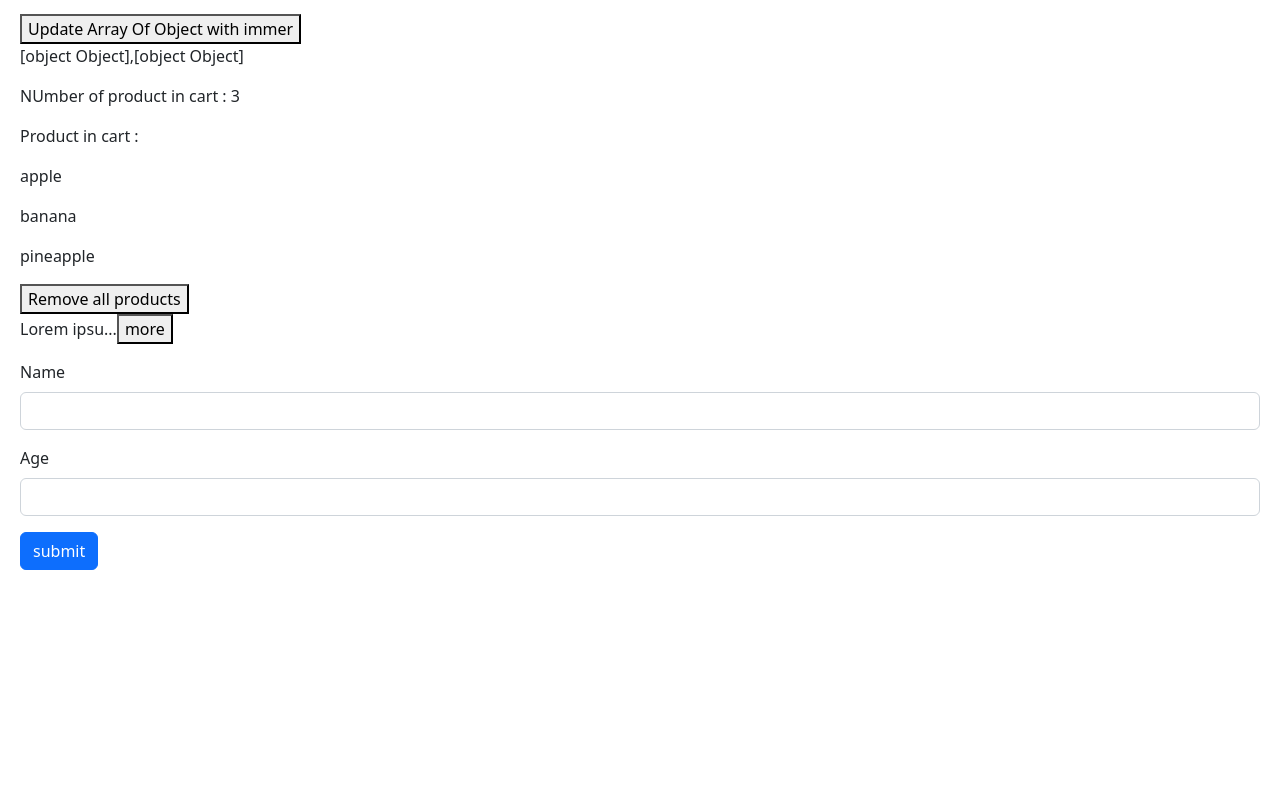
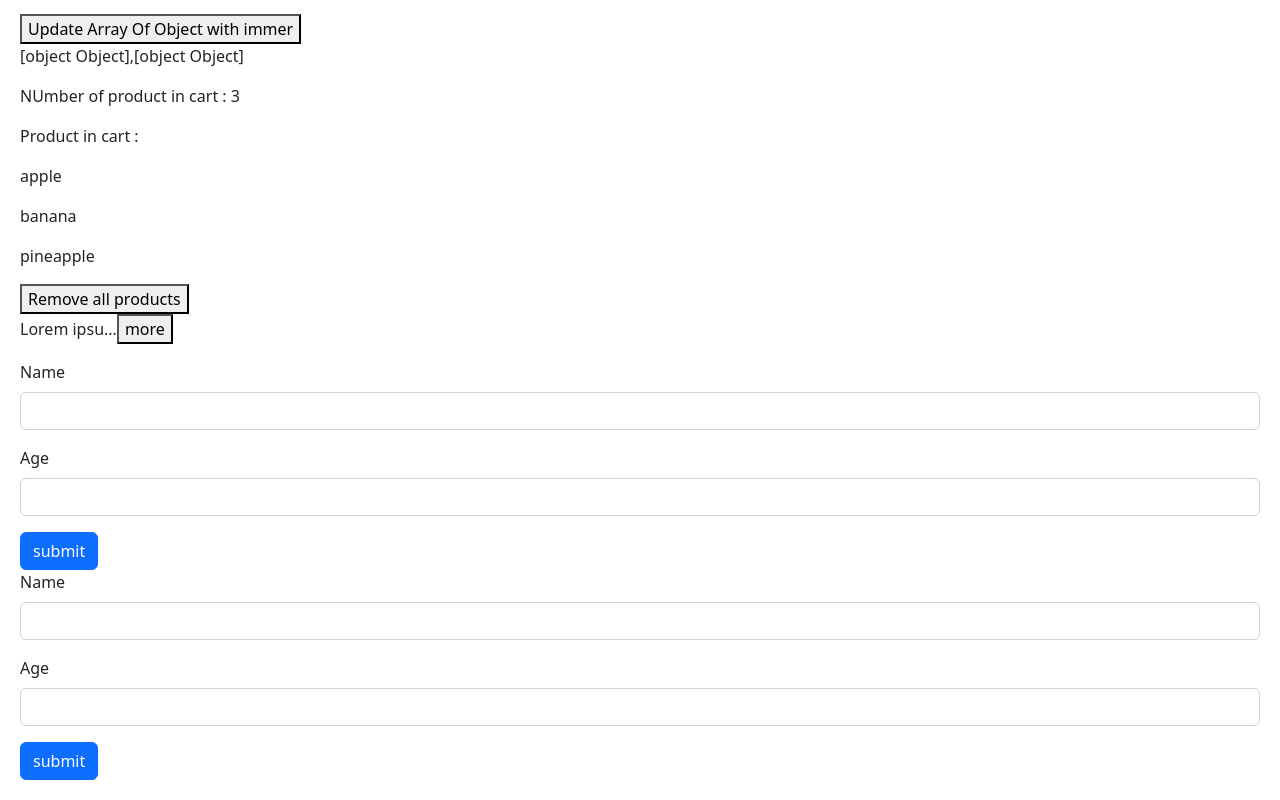
Before and after one commit to jaymanale/Game-Db-App, a React (Vite) app: page / in a window 1280 px wide. Shown: the part 586-1386 px from the top of the page. Before the commit the page ends 1176 px from the top, so only its background shows below. Built offline with nearby package versions, Linux system fonts and the light colour scheme.

Commit message:
Access input value using onChange event

```diff
--- a/src/App.tsx
+++ b/src/App.tsx
@@ -11,7 +11,8 @@
 import NavBar from "./components/NavBar";
 import Cart from "./components/Cart";
 import ExpandableText from "./components/ExpandableText";
-import Form from "./components/Form";
+import FormWithUseRef from "./components/FormWithUseRef";
+import FormWithOnChangeEvent from "./components/FormWithOnChangeEvent";
 
 function App() {
   let states = ["Maharashtra", "Delhi", "UP", "MP", "Goa"];
@@ -58,7 +59,8 @@
         Recusandae eius nam, aut consequatur tempore provident reiciendis unde
         consectetur. Quod.
       </ExpandableText>
-      <Form />
+      <FormWithUseRef />
+      <FormWithOnChangeEvent />
     </>
   );
 }
--- /dev/null
+++ b/src/components/FormWithOnChangeEvent.tsx
@@ -0,0 +1,49 @@
+import React, { FormEvent, useRef, useState } from "react";
+
+const FormWithOnChangeEvent = () => {
+  const [person, setPerson] = useState({
+    name: "",
+    age: "",
+  });
+
+  const handleSubmit = (event: FormEvent) => {
+    event.preventDefault();
+    console.log(person);
+  };
+
+  return (
+    <form onSubmit={handleSubmit}>
+      <div className="mb-3">
+        <label htmlFor="name" className="form-label">
+          Name
+        </label>
+        <input
+          onChange={(event) =>
+            setPerson({ ...person, name: event.target.value })
+          }
+          id="name"
+          type="text"
+          className="form-control"
+        />
+      </div>
+      <div className="mb-3">
+        <label htmlFor="age" className="form-label">
+          Age
+        </label>
+        <input
+          onChange={(event) =>
+            setPerson({ ...person, age: event.target.value })
+          }
+          id="age"
+          type="number"
+          className="form-control"
+        />
+      </div>
+      <button className="btn btn-primary" type="submit">
+        submit
+      </button>
+    </form>
+  );
+};
+
+export default FormWithOnChangeEvent;
--- a/src/components/Form.tsx
+++ b/src/components/FormWithUseRef.tsx
@@ -1,6 +1,6 @@
 import React, { FormEvent, useRef } from "react";
 
-const Form = () => {
+const FormWithUseRef = () => {
   const nameRef = useRef<HTMLInputElement>(null);
   const ageRef = useRef<HTMLInputElement>(null);
   let person = { name: "", age: 0 };
@@ -33,4 +33,4 @@
   );
 };
 
-export default Form;
+export default FormWithUseRef;
```
